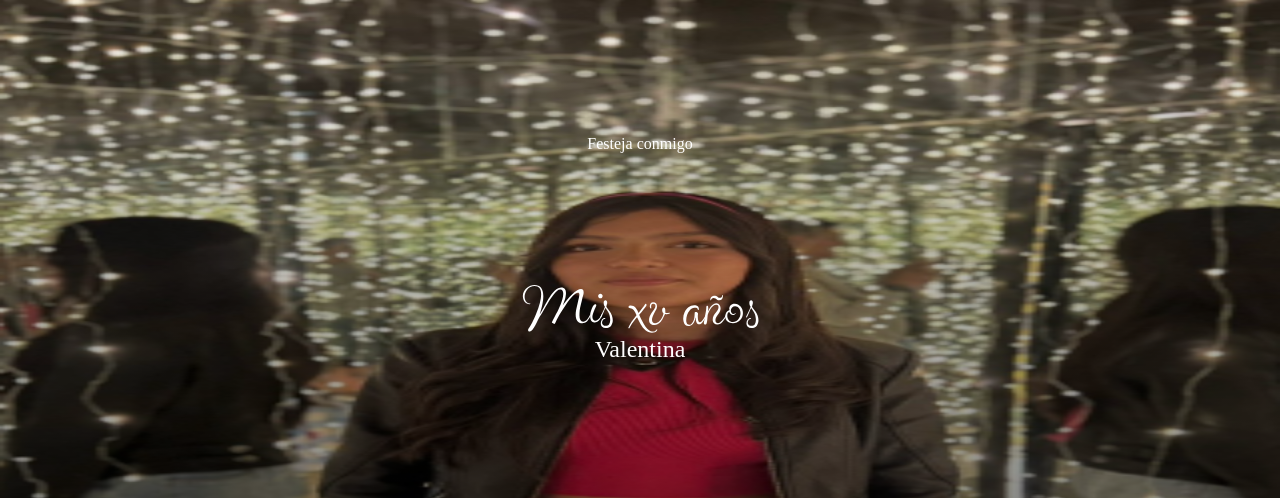
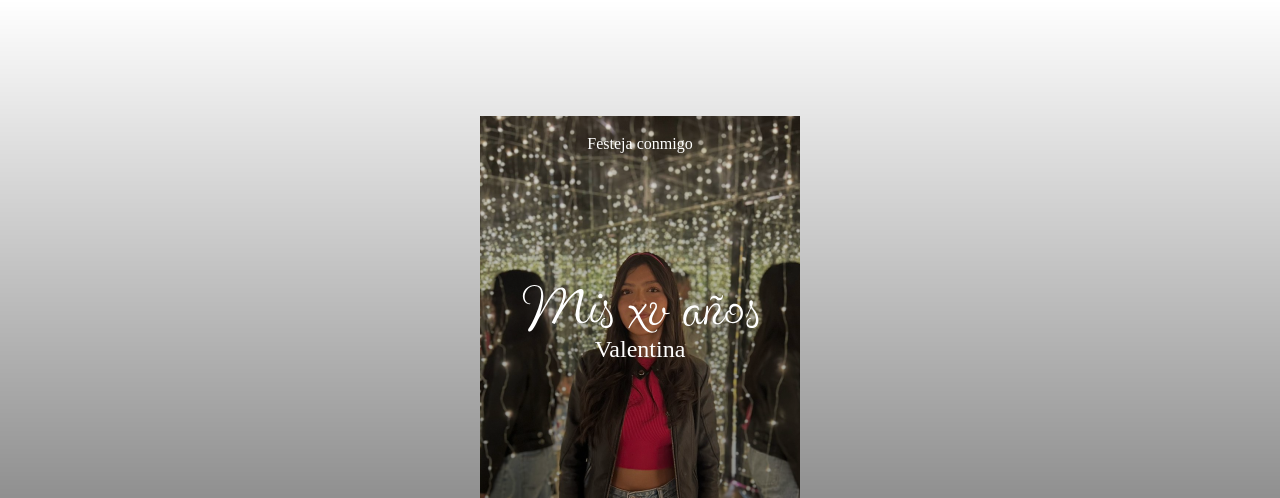
Before and after one commit to Monrold/invitacionvale, an Astro site: page /home in a window 1280 px wide. Shown: the top 498 px of the page. Built offline with nearby package versions, Linux system fonts and the light colour scheme; Astro itself is replaced by a stand-in of ours; a web font is replaced by a local one.

Commit message:
size auto

```diff
--- a/src/pages/home.astro
+++ b/src/pages/home.astro
@@ -35,7 +35,7 @@ import ogImage from "../images/og-image-vale.png";
     height: 100%;
     z-index: -1;
     background: linear-gradient(transparent, rgba(0, 0, 0, 0.7)), var(--bg);
-	background-size: 100% 100%;
+	background-size: auto;
 	background-repeat: no-repeat;
     background-position: center;
 }
```
